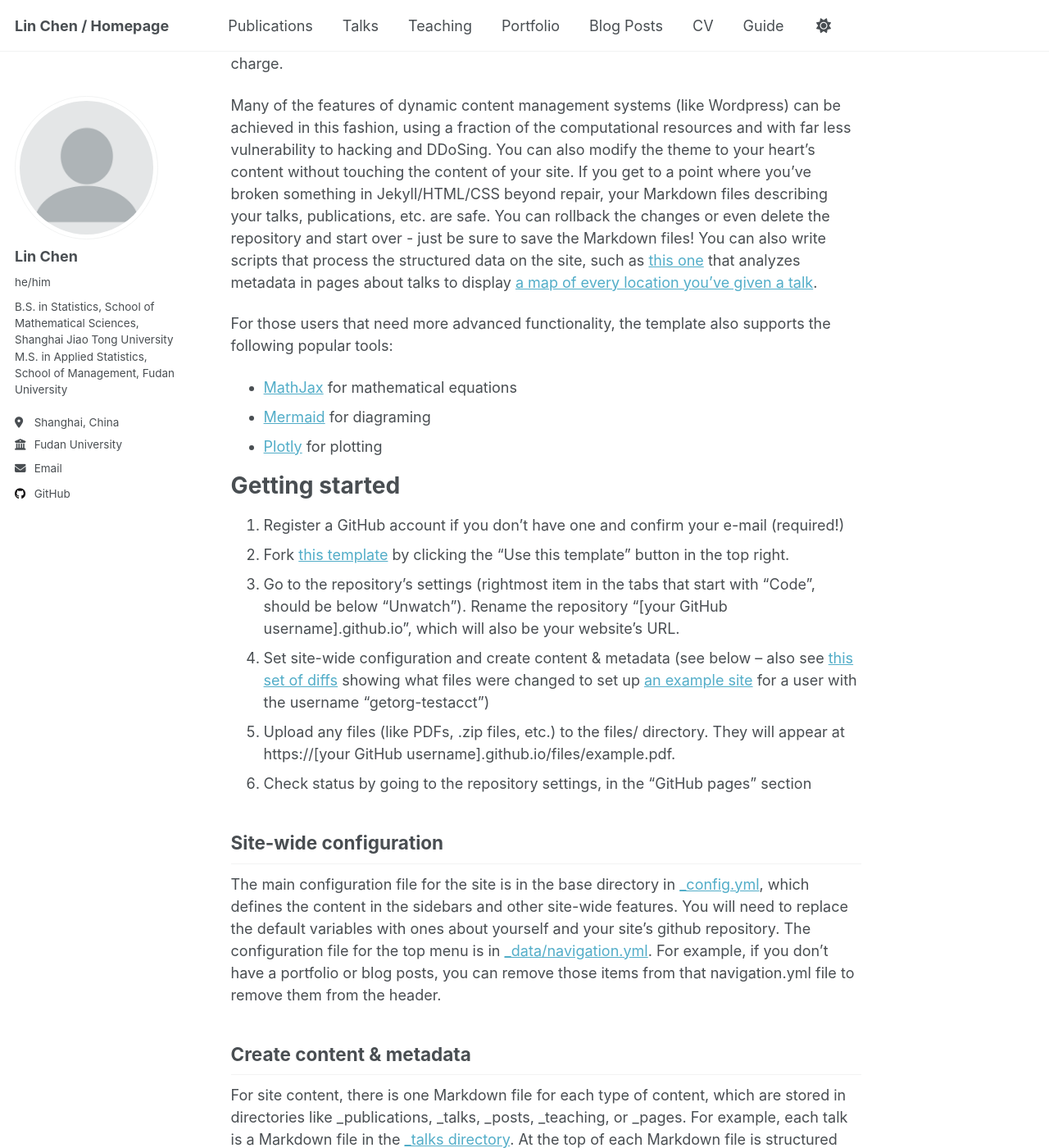
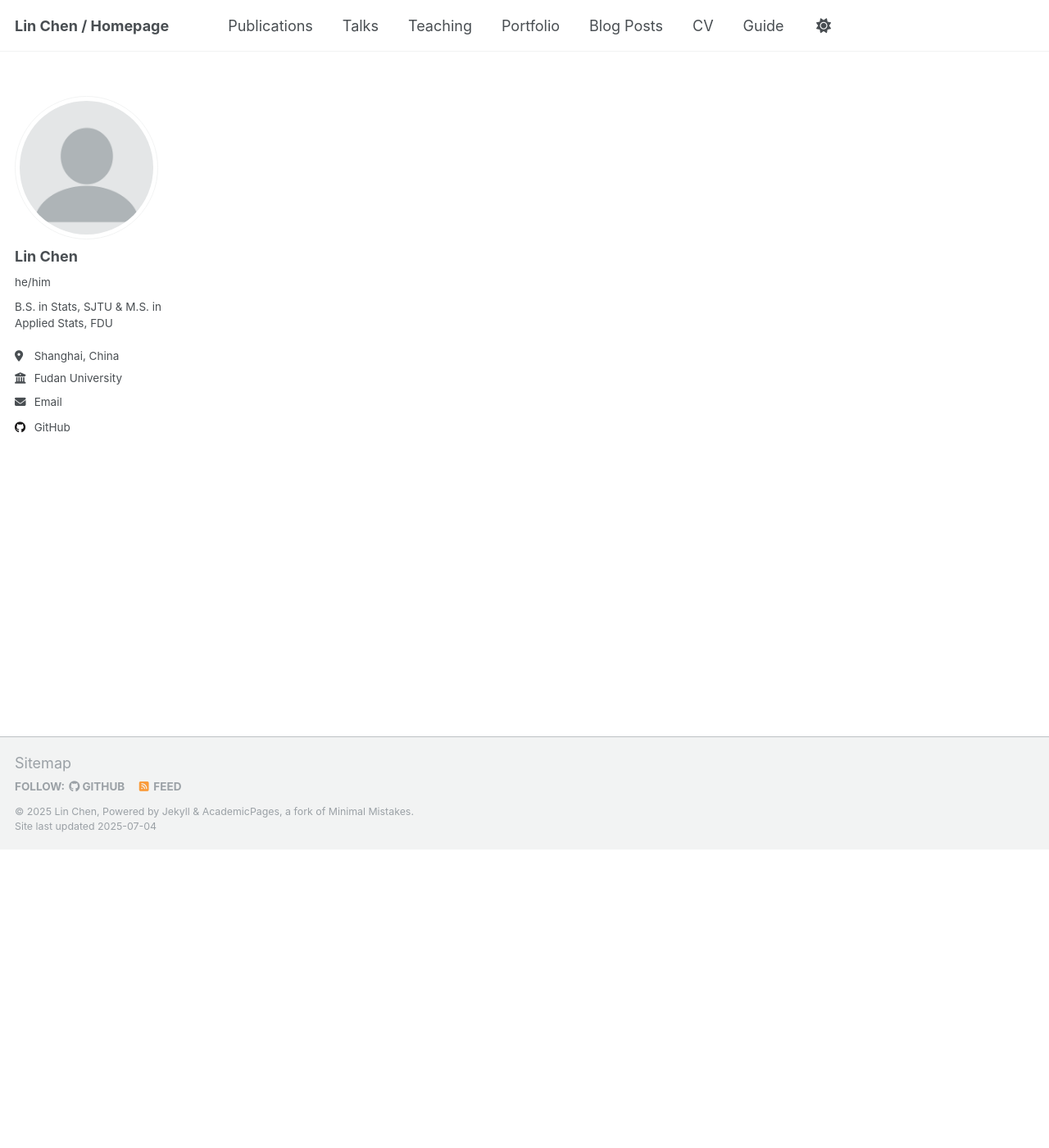
Before and after one commit to Charlie-ChenLin/Charlie-ChenLin.github.io, a Jekyll site: the page built from _pages/about.md, in a window 1280 px wide and 1400 px high, scrolled down 364 px. Shown: the whole window at 82% size. Built offline with Jekyll 4.4.1, drawn with Linux system fonts in a browser that asks for light colours; a script that is not in the unit is left out; some of the changed text lies outside the part shown.

Commit message:
update personal info

```diff
--- a/_config.yml
+++ b/_config.yml
@@ -25,7 +25,7 @@
   avatar           : "profile.png"
   name             : "Lin Chen"
   pronouns         : "he/him"
-  bio              : "B.S. in Statistics, School of Mathematical Sciences, Shanghai Jiao Tong University \n M.S. in Applied Statistics, School of Management, Fudan University"
+  bio              : "B.S. in Stats, SJTU & M.S. in Applied Stats, FDU"
   location         : "Shanghai, China"
   employer         : "Fudan University"
   uri              : # URL
@@ -46,7 +46,7 @@
   bitbucket        : # Username - Update with your username on the site
   codepen          : # Username
   dribbble         : # Username
-  github           : "https://github.com/Charlie-ChenLin"
+  github           : "Charlie-ChenLin"
   kaggle           : # Username
   stackoverflow    : # User number or user number and name (i.e., use "1" or "1/jeff-atwood")
 
--- a/_pages/about.md
+++ b/_pages/about.md
@@ -9,7 +9,7 @@
 
 Hi, this is Lin Chen (English name: Charlie) from Shanghai Jiao Tong University.
 
-A data-driven personal website
+<!-- A data-driven personal website
 ======
 Like many other Jekyll-based GitHub Pages templates, Academic Pages makes you separate the website's content from its form. The content & metadata of your website are in structured Markdown files, while various other files constitute the theme, specifying how to transform that content & metadata into HTML pages. You keep these various Markdown (.md), YAML (.yml), HTML, and CSS files in a public GitHub repository. Each time you commit and push an update to the repository, the [GitHub pages](https://pages.github.com/) service creates static HTML pages based on these files, which are hosted on GitHub's servers free of charge.
 
@@ -51,4 +51,4 @@
 
 For more info
 ------
-More info about configuring Academic Pages can be found in [the guide](https://academicpages.github.io/markdown/), the [growing wiki](https://github.com/academicpages/academicpages.github.io/wiki), and you can always [ask a question on GitHub](https://github.com/academicpages/academicpages.github.io/discussions). The [guides for the Minimal Mistakes theme](https://mmistakes.github.io/minimal-mistakes/docs/configuration/) (which this theme was forked from) might also be helpful.
+More info about configuring Academic Pages can be found in [the guide](https://academicpages.github.io/markdown/), the [growing wiki](https://github.com/academicpages/academicpages.github.io/wiki), and you can always [ask a question on GitHub](https://github.com/academicpages/academicpages.github.io/discussions). The [guides for the Minimal Mistakes theme](https://mmistakes.github.io/minimal-mistakes/docs/configuration/) (which this theme was forked from) might also be helpful. -->
--- a/_pages/cv.md
+++ b/_pages/cv.md
@@ -11,9 +11,8 @@
 
 Education
 ======
-* Ph.D in Version Control Theory, GitHub University, 2018 (expected)
-* M.S. in Jekyll, GitHub University, 2014
-* B.S. in GitHub, GitHub University, 2012
+* M.S. in Applied Statistics, School of Management, Fudan University, 2027
+* B.S. in Statistics, School of Mathematical Sciences, Shanghai Jiao Tong University, 2025
 
 Work experience
 ======
```
